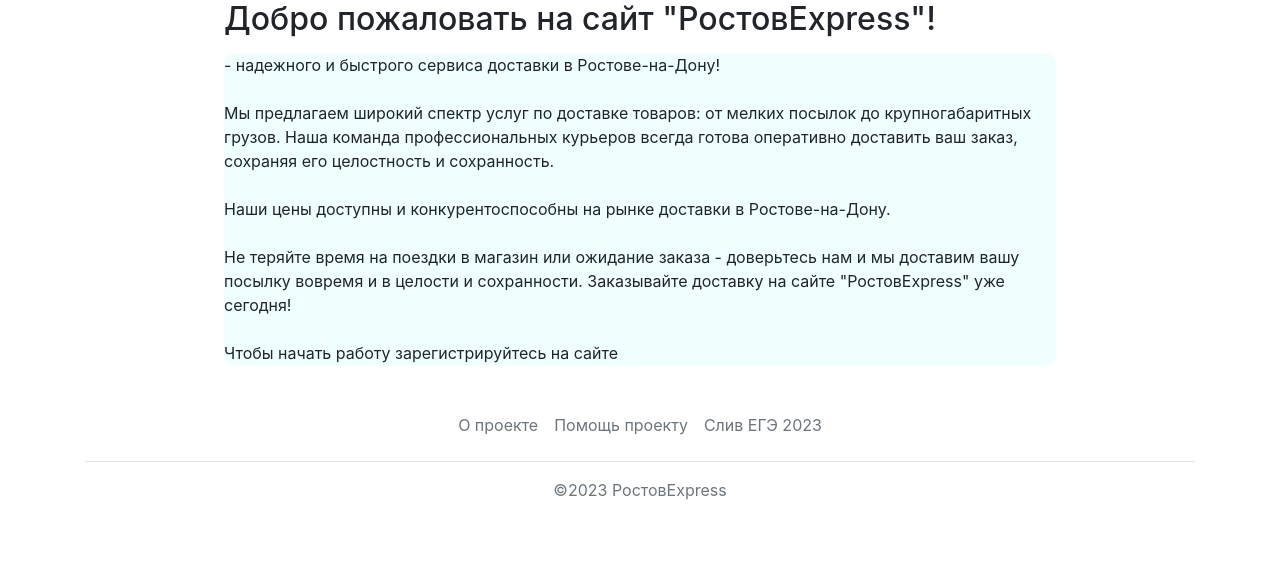
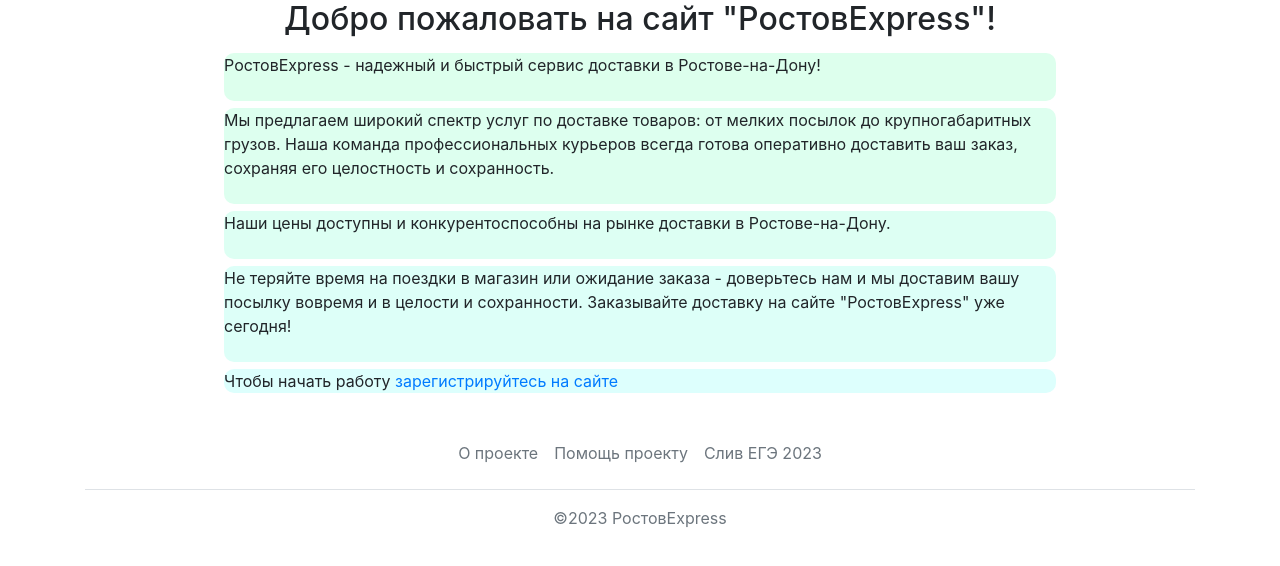
Before and after one commit to mishajirx/RostovExpress, a Flask app: page / in a window 1280 px wide. Shown: the part 70-636 px from the top of the page. Run offline with Flask 2, Linux system fonts and the light colour scheme; some libraries are stand-ins or nearby versions.

Commit message:
Upgraded homepage.html

```diff
--- a/templates/homepage.html
+++ b/templates/homepage.html
@@ -6,25 +6,37 @@
 
 
             {% if not current_user.is_authenticated %}
-                <h2 style="width: 65vw">Добро пожаловать на сайт "РостовExpress"!</h2>
-                <div id="intro" style="width: 65vw; font-size: medium; background-color: #EEFFFE; border-radius: 10px">
-                    - надежного и быстрого сервиса доставки в Ростове-на-Дону!<br><br>
+                <h2 style="width: 65vw; text-align: center">Добро пожаловать на сайт "РостовExpress"!</h2>
+                <div id="intro0" style="width: 65vw; font-size: medium; background-color: #DDFFED; border-radius: 10px">
+                    РостовExpress - надежный и быстрый сервис доставки в Ростове-на-Дону!<br><br>
+
+                </div>
+                <div id="intro1" style="width: 65vw; font-size: medium; background-color: #DDFFEF; border-radius: 10px">
 
                     Мы предлагаем широкий спектр услуг по доставке товаров: от мелких посылок до крупногабаритных
                     грузов. Наша команда профессиональных курьеров всегда готова оперативно доставить ваш заказ,
                     сохраняя его целостность и сохранность.<br><br>
 
+                </div>
+                <div id="intro2" style="width: 65vw; font-size: medium; background-color: #DDFFF3; border-radius: 10px">
+
                     Наши цены доступны и конкурентоспособны на рынке доставки в Ростове-на-Дону.<br><br>
+
+                </div>
+                <div id="intro3" style="width: 65vw; font-size: medium; background-color: #DDFFF8; border-radius: 10px">
 
                     Не теряйте время на поездки в магазин или ожидание заказа - доверьтесь нам и мы доставим вашу
                     посылку вовремя и в целости и сохранности. Заказывайте доставку на сайте "РостовExpress" уже
                     сегодня!<br><br>
+                </div>
+                <div id="intro4" style="width: 65vw; font-size: medium; background-color: #DDFFFD; border-radius: 10px">
 
-                    Чтобы начать работу зарегистрируйтесь на сайте
+                    Чтобы начать работу <a href="/register">зарегистрируйтесь на сайте</a>
                 </div>
+
             {% else %}
                 {% if current_user.user_type < 3 %}
-                    <a class="btn btn-success" style="width: 180px; height:80px" href="/orders">Сделать
+                    <a class="btn btn-success" style="width: 180px; height:80px;" href="/orders">Сделать
                         заказ</a>
                     <a class="btn btn-success" style="width: 180px; height:80px" href="/users/edit">Редактировать
                         информацию</a>
```
Also changed, not shown: db/couriers.db.
